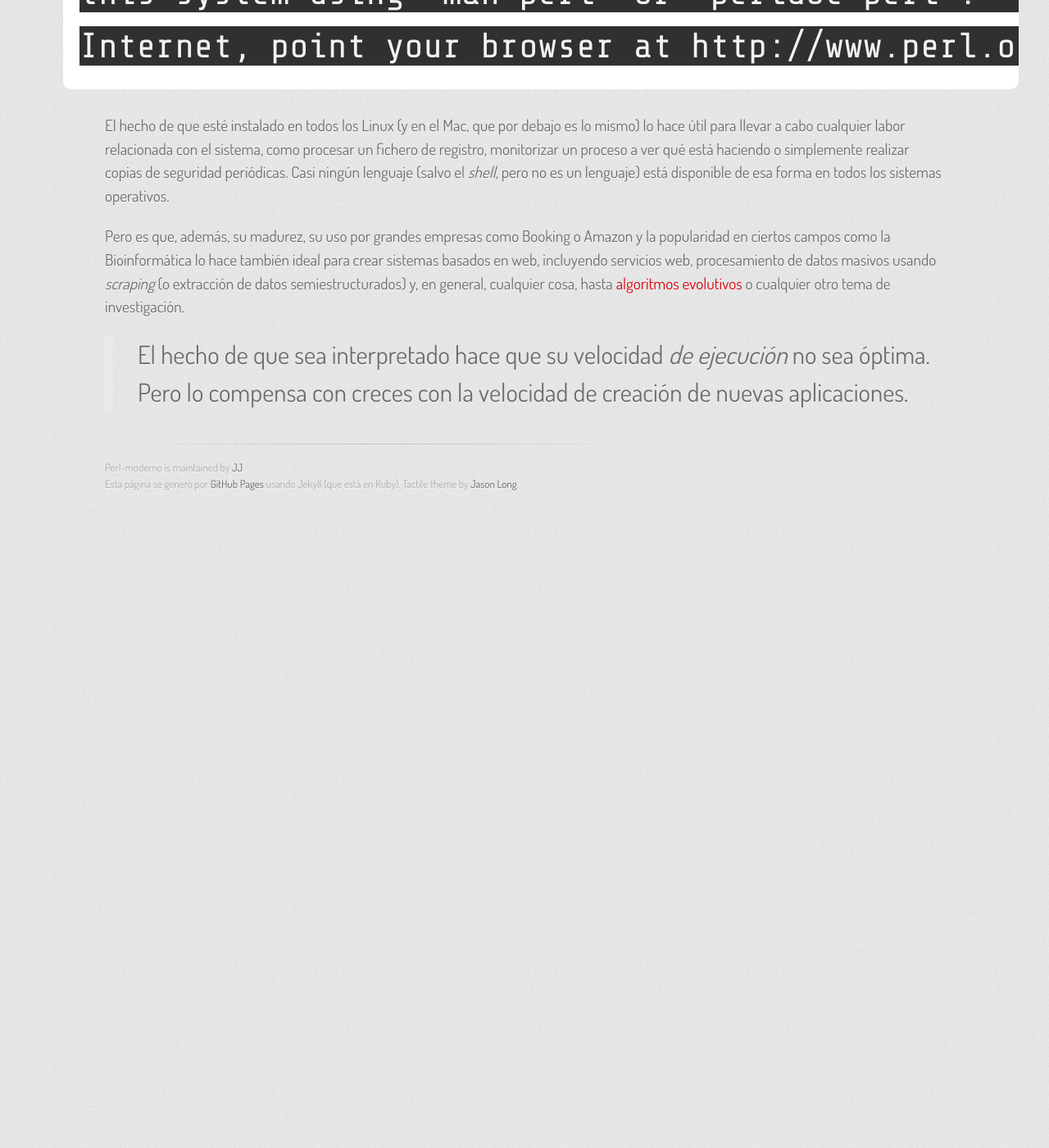
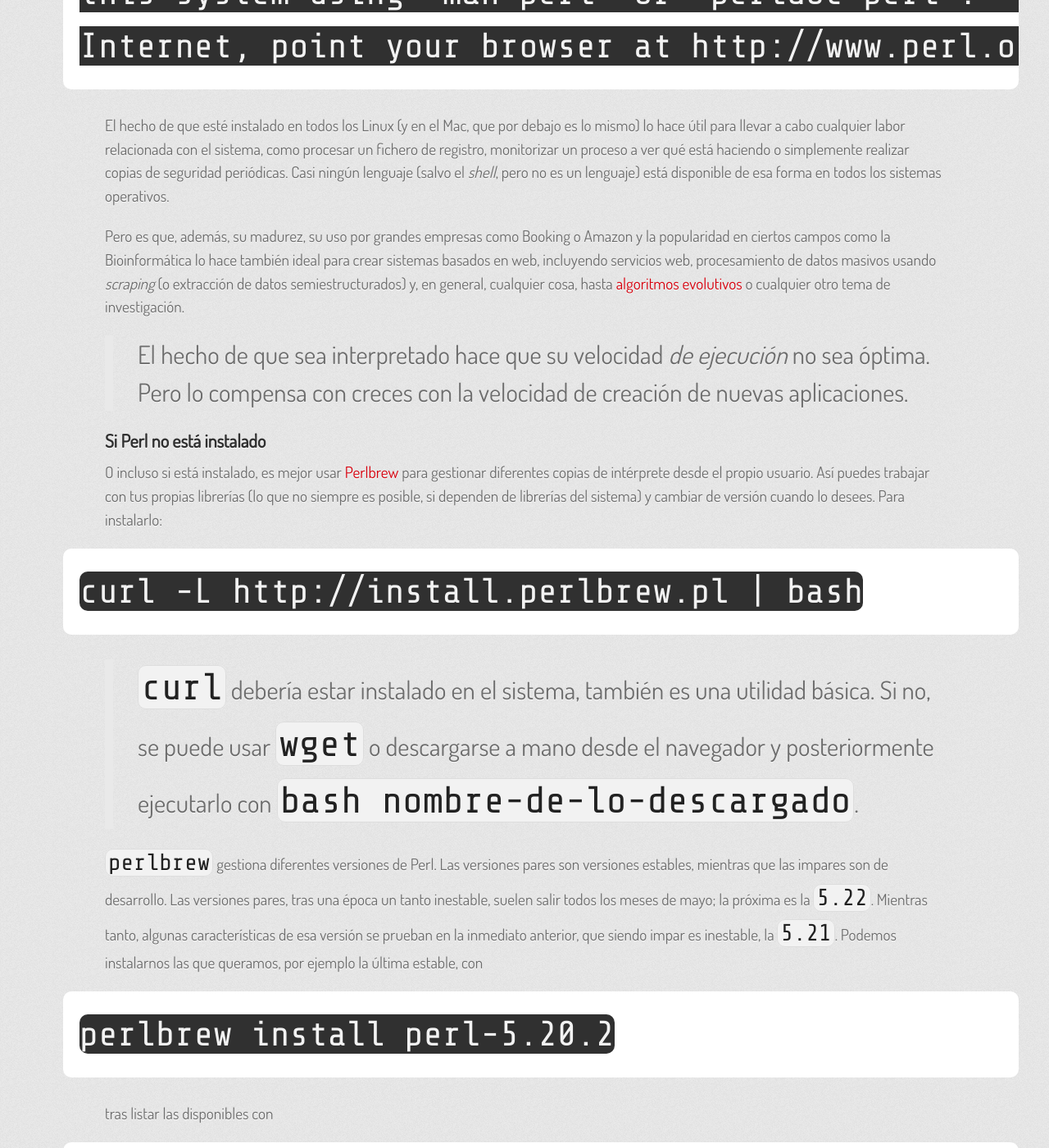
Before and after one commit to JJ/perl-moderno, a Jekyll site: the page built from index.md, in a window 1280 px wide and 1400 px high, scrolled down 2967 px. Shown: the whole window at 82% size. Built offline with Jekyll 4.4.1, drawn with Linux system fonts in a browser that asks for light colours; some web fonts are replaced; before the commit the page ends 3597 px from its top, so only the background shows below that; some of the changed text lies outside the part shown.

Commit message:
Sync gh-pages with master

````diff
--- a/index.md
+++ b/index.md
@@ -65,7 +65,13 @@
 >invocación al binario de Perl.
 
 
-Y hay intérpretes de Perl en todos los sistemas operativos y en cosas que no lo son, como Windows. En la mayoría de las distribuciones de Linux está ya instalado, porque parte de las herramientas del sistema están escritas usándolo. El paquete [`perl-base` de Ubuntu se lista como *essential*](http://packages.ubuntu.com/trusty/perl-base), así que en estas y distribuciones similares no tienes que preocuparte por su presencia. Escribe
+Y hay intérpretes de Perl en todos los sistemas operativos y en cosas
+que no lo son, como Windows. En la mayoría de las distribuciones de
+Linux está ya instalado, porque parte de las herramientas del sistema
+están escritas usándolo. El paquete
+[`perl-base` de Ubuntu se lista como *essential*](http://packages.ubuntu.com/trusty/perl-base),
+así que en estas y distribuciones similares no tienes que preocuparte
+por su presencia. Escribe
 
 	which perl
 
@@ -102,3 +108,110 @@
 >El hecho de que sea interpretado hace que su velocidad *de ejecución*
 >no sea óptima. Pero lo compensa con creces con la velocidad de
 >creación de nuevas aplicaciones.
+
+## Si Perl no está instalado
+
+O incluso si está instalado, es mejor usar
+[Perlbrew](http://perlbrew.pl/) para gestionar diferentes copias de
+intérprete desde el propio usuario. Así puedes trabajar con tus
+propias librerías (lo que no siempre es posible, si dependen de
+librerías del sistema) y cambiar de versión cuando lo desees. Para
+instalarlo:
+
+	curl -L http://install.perlbrew.pl | bash
+
+>`curl` debería estar instalado en el sistema, también es una utilidad
+>básica. Si no, se puede usar `wget` o descargarse a mano desde el
+>navegador y posteriormente ejecutarlo con `bash
+>nombre-de-lo-descargado`.
+
+`perlbrew` gestiona diferentes versiones de Perl. Las versiones pares
+son versiones estables, mientras que las impares son de
+desarrollo. Las versiones pares, tras una época un tanto inestable,
+suelen salir todos los meses de mayo; la próxima es la
+`5.22`. Mientras tanto, algunas características de esa versión se
+prueban en la inmediato anterior, que siendo impar es inestable, la
+`5.21`. Podemos instalarnos las que queramos, por ejemplo la última
+estable, con
+
+	perlbrew install perl-5.20.2
+
+tras listar las disponibles con
+
+```
+perlbrew available
+  perl-5.20.2
+i perl-5.18.4
+  perl-5.16.3
+  perl-5.14.4
+  perl-5.12.5
+  perl-5.10.1
+  perl-5.8.9
+  perl-5.6.2
+  perl5.005_04
+  perl5.004_05
+  perl5.003_07
+```
+
+`i` indica la que está instalada en un momento determinado. Tras la
+instalación, que tarda un rato porque hay que descargar, compilar y
+probarla, se usa con
+
+	perlbrew use perl-5.20.2
+
+La orden anterior no lista las versiones de desarrollo (las
+impares). Para verlas hay que usar
+
+```
+ perlbrew available --all
+  perl-5.6.0
+  perl-5.6.1-TRIAL1
+  perl-5.6.1-TRIAL2
+  perl-5.6.1-TRIAL3
+...
+  perl-5.20.1
+  perl-5.20.2-RC1
+  perl-5.20.2
+  perl-5.21.0
+  perl-5.21.1
+  perl-5.21.2
+  perl-5.21.4
+i perl-5.21.5
+  perl-5.21.6
+  perl-5.21.7
+```
+
+Si se quieren ir probando las nuevas características conviene tener
+siempre instalada alguna de las versiones nuevas, como la `5.21.5` que
+aparece marcada como instada en mi sistema. También por cuestiones de
+velocidad: las versiones nuevas (aunque no las de desarrollo) suelen
+ser más rápidas.
+
+Las versiones instaladas, o la elegida, *aparece* en el camino de
+ejecución y se ejecuta directamente si los *scripts* llevan la línea
+`/usr/bin/env perl` al principio. Pero también podemos, desde
+`perlbrew` ejecutar directamente un programa
+
+```
+perlbrew exec perl -e 'print "Soy el proceso $$\n";'
+perl-5.18.4
+==========
+Soy el proceso 30893
+
+
+perl-5.20.0
+==========
+Soy el proceso 30894
+
+
+perl-5.21.5
+==========
+Soy el proceso 30895
+```
+
+En las tres versiones que hay instaladas en mi sistema, se ejecuta el
+programa mostrando el número de proceso, que se puede ver en Perl
+desde la variable `$$`. Es una de las variables *especiales* de Perl,
+pero tiene la sintaxis de otras variables: comienza con un `$`. El
+ejecutar un programa desde todas las versiones puede servir para
+probar su compatibilidad con las mismas o su velocidad.
````
Also changed, not shown: README.md.
